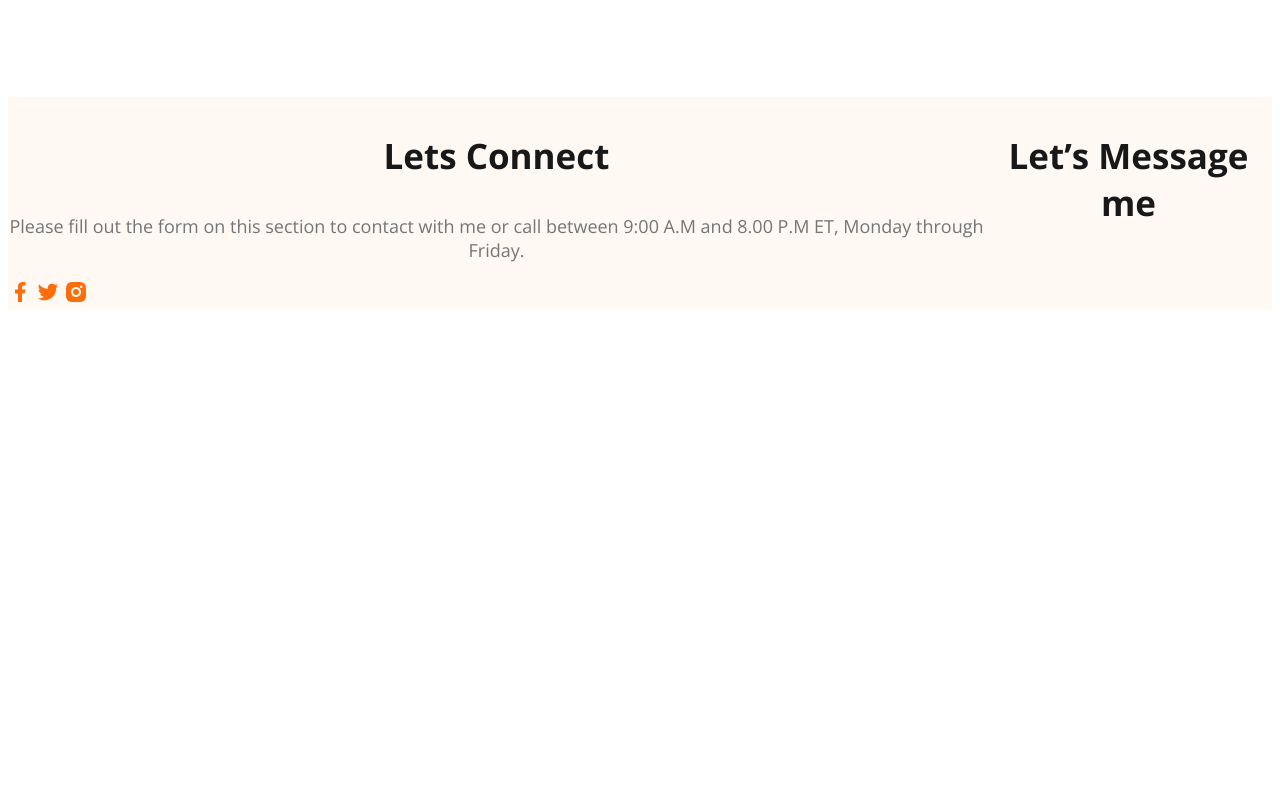
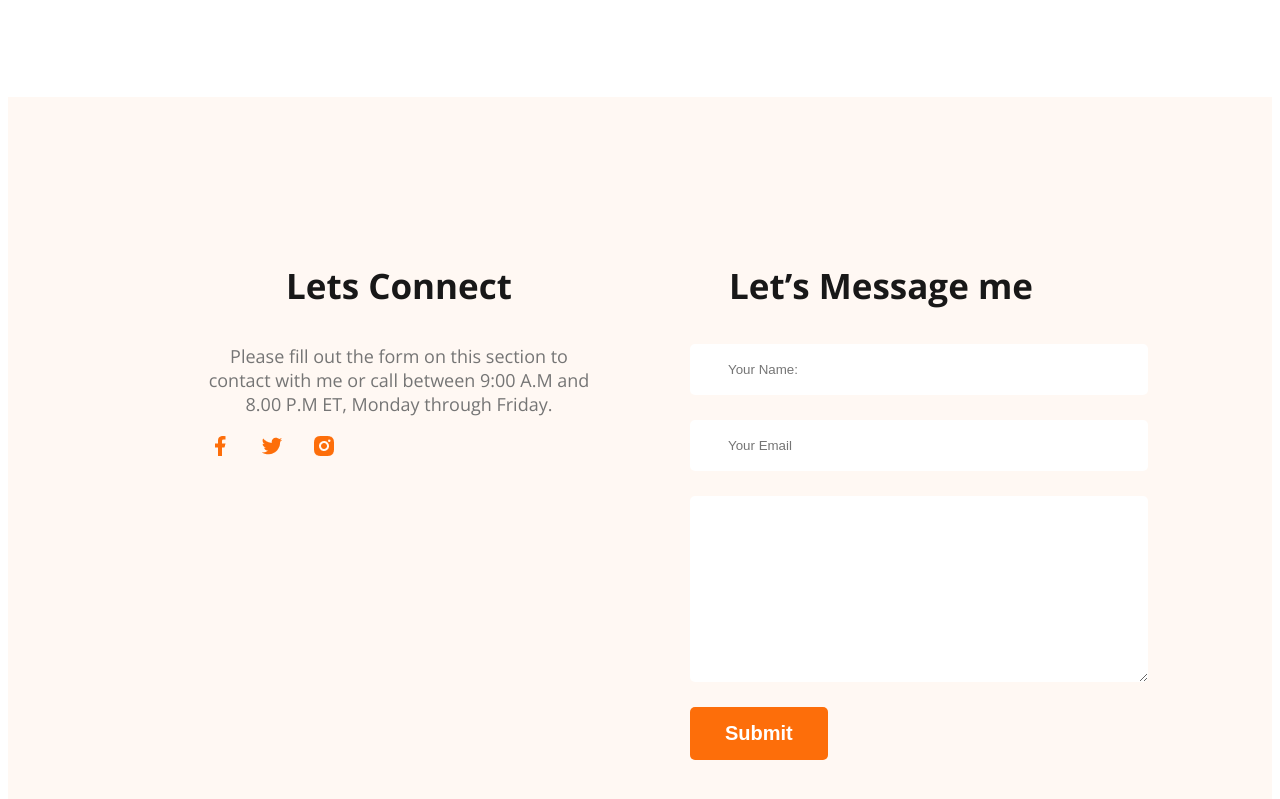
Before and after one commit to afia15/web-developer-portfolio, a plain HTML site: page index.html in a window 1280 px wide. Shown: the part 3285-4084 px from the top of the page. Before the commit the page ends 3602 px from the top, so only its background shows below. Drawn offline with nearby package versions, Linux system fonts and the light colour scheme.

Commit message:
finished the footer section

```diff
--- a/index.html
+++ b/index.html
@@ -186,6 +186,11 @@
         </div>
         <div class="footer-column">
             <h3 class="section-title">Let’s Message me</h3>
+            <form class="contact" action="">
+                <input type="text" placeholder="Your Name:">
+                <input type="email" name="" id="" placeholder="Your Email">
+                <textarea name="" id="" cols="30" rows="10"></textarea>
+                <input class="btn-primary" type="submit" value="Submit">
 
         </div>
 
--- a/styles/portfolio.css
+++ b/styles/portfolio.css
@@ -211,17 +211,40 @@ main section {
     font-size: 16px;
     font-weight: 400;
 }
-.resume-container hr{
+
+.resume-container hr {
     margin: 30px;
 }
-.download-cv{
+
+.download-cv {
     text-align: center;
     margin: 30px;
 }
+
 /*footer styles*/
-footer{
+footer {
     display: flex;
+    gap: 100px;
     background-color: #FFF8F3;
     margin-top: 100px;
-    padding: 13opx 200px;
+    padding: 130px 200px;
 }
+.social-link a{
+      margin-right: 24px;
+}
+
+.footer-column {
+    width: 50%;
+}
+
+.contact input[type=text], .contact input[type=email],
+textarea {
+    display: block;
+    margin-bottom: 25px;
+    padding: 18px 38px;
+    border-radius: 5px;
+    background-color: #FFF;
+    color: #757575;
+    border: 0;
+    width: 100%;
+}
```
